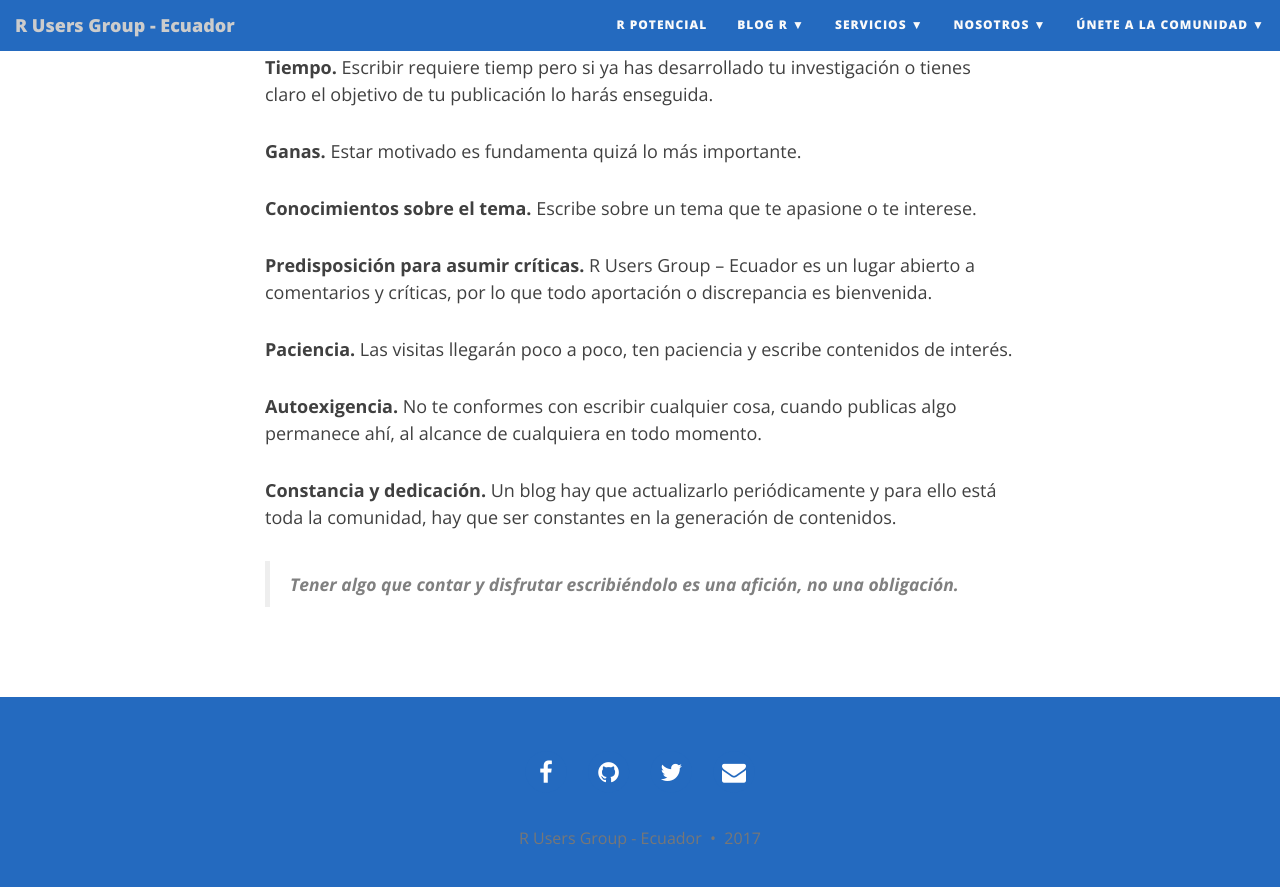
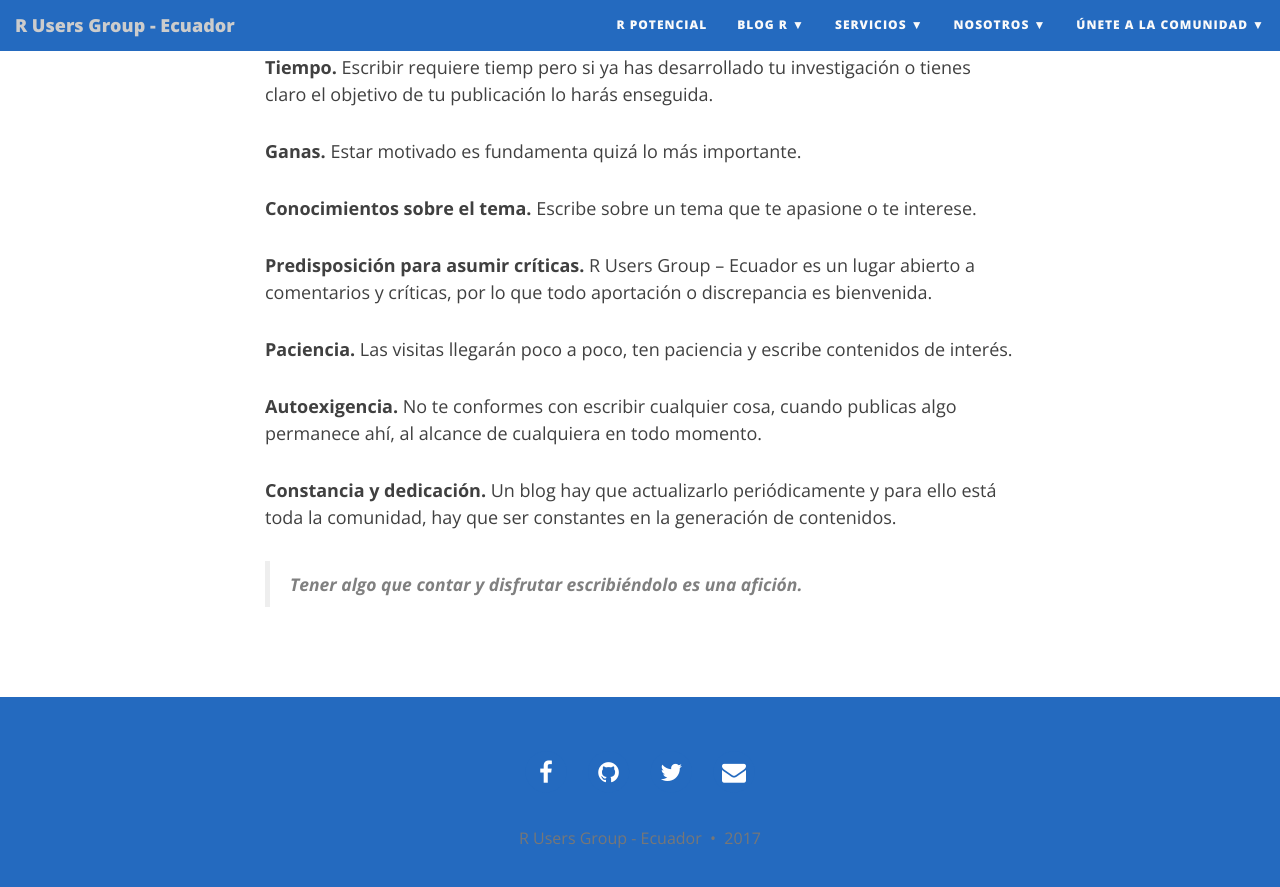
Before and after one commit to Rgrupoec/Rgrupoec.github.io, a Jekyll site: the page built from join_editor.md, in a window 1280 px wide and 900 px high, scrolled down 1945 px. Shown: the top 887 px of the window. Built offline with Jekyll 4.4.1, drawn with Linux system fonts in a browser that asks for light colours; nearby versions of some CDN libraries; comment, search, counter and statistics services are not loaded.

Commit message:
Update join_editor.md

```diff
--- a/join_editor.md
+++ b/join_editor.md
@@ -60,4 +60,4 @@ __Autoexigencia.__ No te conformes con escribir cualquier cosa, cuando publicas
 
 __Constancia y dedicación.__ Un blog hay que actualizarlo periódicamente y para ello está toda la comunidad, hay que ser constantes en la generación de contenidos.
 
-> **Tener algo que contar y disfrutar escribiéndolo es una afición, no una obligación.**
+> **Tener algo que contar y disfrutar escribiéndolo es una afición.**
```
